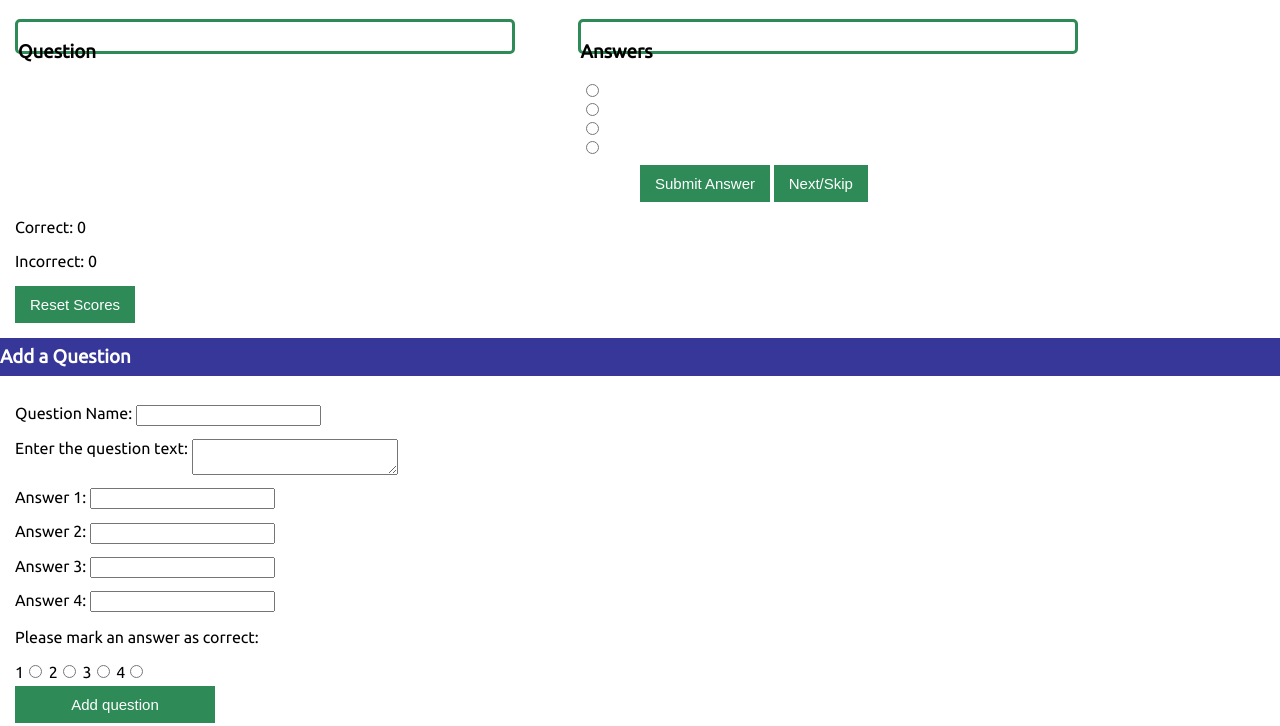
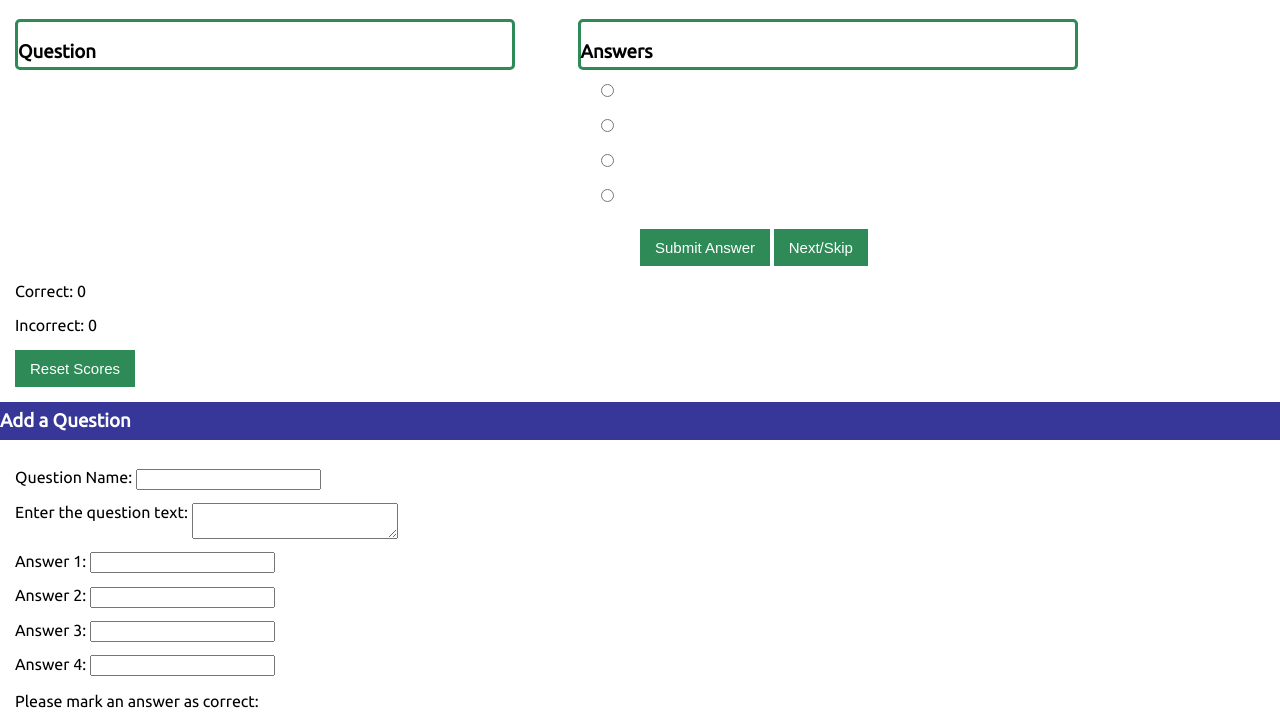
Before and after one commit to bdrencher/BDR-Winter-2020-FlashCard-Project, a website: page public/index.html in a window 1280 px wide. Shown: the part 61-787 px from the top of the page. Drawn offline with nearby package versions, Linux system fonts and the light colour scheme; no server answers.

Commit message:
fixed syntax error

```diff
--- a/public/projectTwo.css
+++ b/public/projectTwo.css
@@ -116,7 +116,7 @@ label textArea {
     background-color: darkgreen;
 }
 
-.answerLine questionLine {
+.answerLine, .questionLine {
     margin-bottom: 1em;
     margin-left: 15px;
     margin-right: 15px;
```
